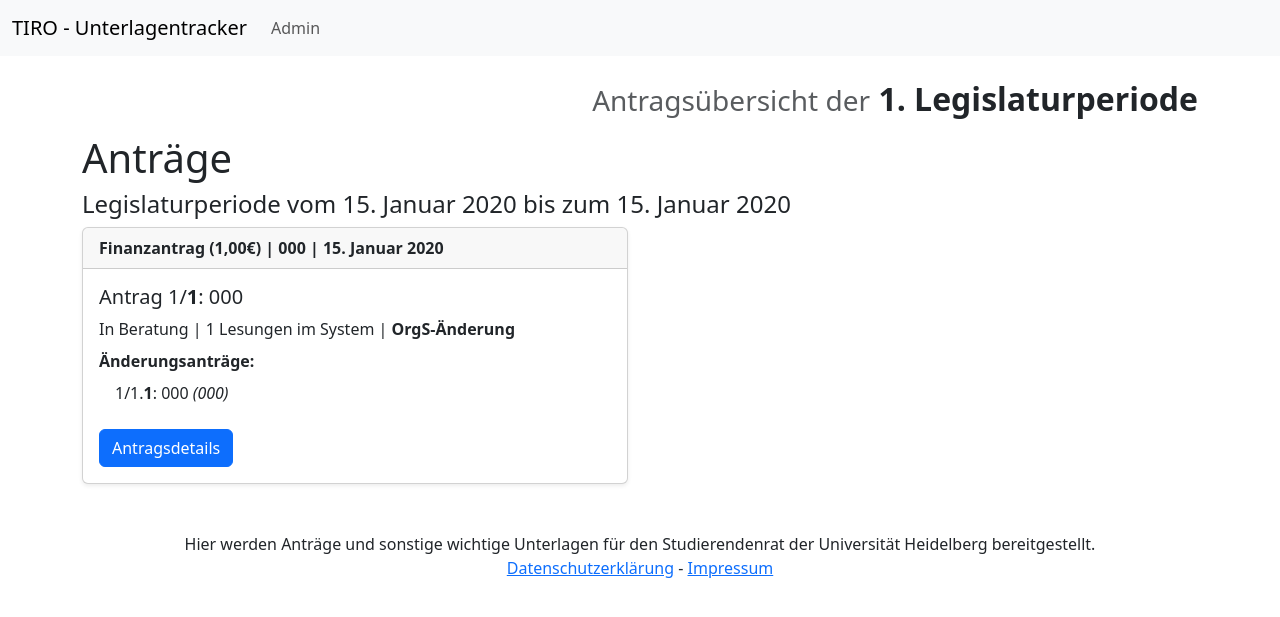
After one commit to JakobSinn/tiro, a Django app: page /antrag/1/ in a window 1280 px wide. The commit adds this page. Shown: the top 617 px of the page. Run offline with Django 5.2, Linux system fonts and the light colour scheme; tables that the repository leaves empty hold one stand-in row (values such as "Sample post"); some libraries are stand-ins or nearby versions.

Commit message:
jetzt auch ein antrag-listview, und überblick über lesungen auch im antrags-detailview

```diff
--- a/hauptverwalter/models.py
+++ b/hauptverwalter/models.py
@@ -242,11 +242,11 @@ class Antrag(models.Model):
     )
 
     @property
-    def ist_finanzantrag(self):
+    def is_finanzantrag(self):
         return self.typ == "F"
 
     @property
-    def ist_soantrag(self):
+    def is_soantrag(self):
         return self.typ == "S"
 
     @property
@@ -275,37 +275,37 @@ class Antrag(models.Model):
                         f"der Legislaturperiode {self.legislatur.anfangsdatum} bis {self.legislatur.enddatum}."
                     }
                 )
-        if self.typ == "F" and not (self.antragssumme or 0) > 0:
+        if self.is_finanzantrag and not (self.antragssumme or 0) > 0:
             raise ValidationError(
                 {
                     "antragssumme": "Bei Finanzanträgen muss eine (positive) Geldsumme angegeben werden"
                 }
             )
-        if self.typ == "F" and not self.haushaltsposten:
+        if self.is_finanzantrag and not self.haushaltsposten:
             raise ValidationError(
                 {
                     "haushaltsposten": "Bei Finanzanträgen muss ein Haushaltsposten angegeben werden, im Zweifel kann das Finanzteam beraten"
                 }
             )
-        if not self.typ == "F" and (self.antragssumme or 0) > 0:
+        if not self.is_finanzantrag and (self.antragssumme or 0) > 0:
             raise ValidationError(
                 {
                     "antragssumme": "Eine Antragssumme kann nur bei Finanzanträgen angegeben werden"
                 }
             )
-        if not self.typ == "F" and self.haushaltsposten:
+        if not self.is_finanzantrag and self.haushaltsposten:
             raise ValidationError(
                 {
                     "haushaltsposten": "Ein Haushaltsposten kann nur bei Finanzanträgen angegeben werden"
                 }
             )
-        if self.orgsatzungsaenderung and not self.typ == "S":
+        if self.will_orgsatzung_aendern and not self.is_soantrag:
             raise ValidationError(
                 {
                     "orgsatzungsaenderung": "Nur Ordungs/Satzungsänderungsanträge können als die Orgsatzung ändernd markiert werden."
                 }
             )
-        if self.synopse and not self.typ == "O":
+        if self.synopse and not self.is_soantrag:
             raise ValidationError(
                 {
                     "synopse": "Nur bei Änderungen an Satzungen oder Ordnungen kann eine Synopse hochgeladen werden"
--- a/hauptverwalter/urls.py
+++ b/hauptverwalter/urls.py
@@ -1,5 +1,5 @@
 from django.urls import path
-from .views import AntragDetailView, SitzungDetailView, SitzungListView
+from .views import AntragDetailView, SitzungDetailView, SitzungListView, AntragListView
 
 urlpatterns = [
     path(
@@ -13,6 +13,11 @@ urlpatterns = [
         name="antrag_detail_by_nummer",
     ),
     path(
+        "antrag/<int:legislatur_nummer>/",
+        AntragListView.as_view(),
+        name="antrag_by_legislatur",
+    ),
+    path(
         "sitzung/<int:nummer>/",
         SitzungDetailView.as_view(),
         name="sitzung_detail_by_nummer",
--- a/hauptverwalter/views.py
+++ b/hauptverwalter/views.py
@@ -13,7 +13,25 @@ class SitzungListView(ListView):
         # Expecting legislatur_nummer in URL kwargs
         legislatur_nummer = self.kwargs.get("legislatur_nummer")
         return Sitzung.objects.filter(legislatur__nummer=legislatur_nummer).order_by(
-            "nummer"
+            "-nummer"
+        )
+
+    def get_context_data(self, **kwargs):
+        context = super().get_context_data(**kwargs)
+        legislatur_nummer = self.kwargs.get("legislatur_nummer")
+        context["legislatur"] = get_object_or_404(Legislatur, nummer=legislatur_nummer)
+        return context
+
+
+class AntragListView(ListView):
+    model = Antrag
+    context_object_name = "antraege"
+
+    def get_queryset(self):
+        # Expecting legislatur_nummer in URL kwargs
+        legislatur_nummer = self.kwargs.get("legislatur_nummer")
+        return Antrag.objects.filter(legislatur__nummer=legislatur_nummer).order_by(
+            "-nummer"
         )
 
     def get_context_data(self, **kwargs):
--- /dev/null
+++ b/templates/hauptverwalter/antrag_list.html
@@ -0,0 +1,59 @@
+{% extends "base.html" %}
+{% block title %}Anträge des {{ legislatur.nummer }}. StuRa{% endblock %}
+{% block content %}
+<figure class="text-end">
+<h2><small class="text-body-secondary">Antragsübersicht der</small> <b>{{legislatur.nummer}}. Legislaturperiode </b></h2>
+</figure>
+<h1>Anträge</h1>
+<h4>Legislaturperiode vom {{ legislatur.anfangsdatum }} bis zum {{ legislatur.enddatum }}</h4>
+
+
+<div class="row row-cols-1 row-cols-md-2 g-4">
+  {% for antrag in antraege %}
+    <div class="col d-flex">
+      <div class="card h-100 shadow-sm w-100">
+        <div class="card-header fw-bold">
+          {{ antrag.get_typ_display }}
+          {% if antrag.is_finanzantrag %}
+            ({{ antrag.antragssumme }}€)
+          {% endif %}
+          | {{ antrag.antragssteller }}
+          | {{ antrag.formell_eingereicht|date }}
+        </div>
+
+        <div class="card-body d-flex flex-column">
+          <h5 class="card-title">
+            Antrag {{ antrag.legislatur.nummer }}/<strong>{{ antrag.nummer }}</strong>: {{ antrag.titel }}
+          </h5>
+
+          <p class="card-text mb-2">
+            {{ antrag.get_status_display }} | {{ antrag.lesung_set.count }} Lesungen im System {% if antrag.will_orgsatzung_aendern %}| <strong>OrgS-Änderung</strong>{% endif %}
+          </p>
+
+          {% if antrag.unterantrag_set.exists %}
+          <strong>Änderungsanträge:</strong>
+            <ul class="list-group list-group-flush mb-3">
+              {% for unterantrag in antrag.unterantrag_set.all %}
+                <li class="list-group-item">
+                  {{ antrag.legislatur.nummer }}/{{ antrag.nummer }}.<strong>{{ unterantrag.nummer }}</strong>:
+                  {{ unterantrag.titel }} <em>({{ unterantrag.antragssteller }})</em>
+                </li>
+              {% endfor %}
+            </ul>
+          {% endif %}
+
+          <div class="mt-auto">
+            <a href="{% url 'antrag_detail_by_pk' antrag.id %}" class="btn btn-primary">
+              Antragsdetails
+            </a>
+          </div>
+        </div>
+      </div>
+    </div>
+  {% empty %}
+    <div class="col">
+      <h3>In dieser Legislaturperiode wurden noch keine Anträge registriert.</h3>
+    </div>
+  {% endfor %}
+</div>
+{% endblock %}
--- a/templates/hauptverwalter/sitzung_list.html
+++ b/templates/hauptverwalter/sitzung_list.html
@@ -1,5 +1,5 @@
 {% extends "base.html" %}
-{% block title %}Sitzungen des {{ leguiislatur.nummer }}. StuRa{% endblock %}
+{% block title %}Sitzungen des {{ legislatur.nummer }}. StuRa{% endblock %}
 {% block content %}
 <figure class="text-end">
 <h2><small class="text-body-secondary">Sitzungsübersicht der</small> <b>{{legislatur.nummer}}. Legislaturperiode </b></h2>
```
Also changed, not shown: templates/hauptverwalter/antrag_detail.html (+11 -0 lines), templates/hauptverwalter/lesung_module.html (+41 -13 lines).
